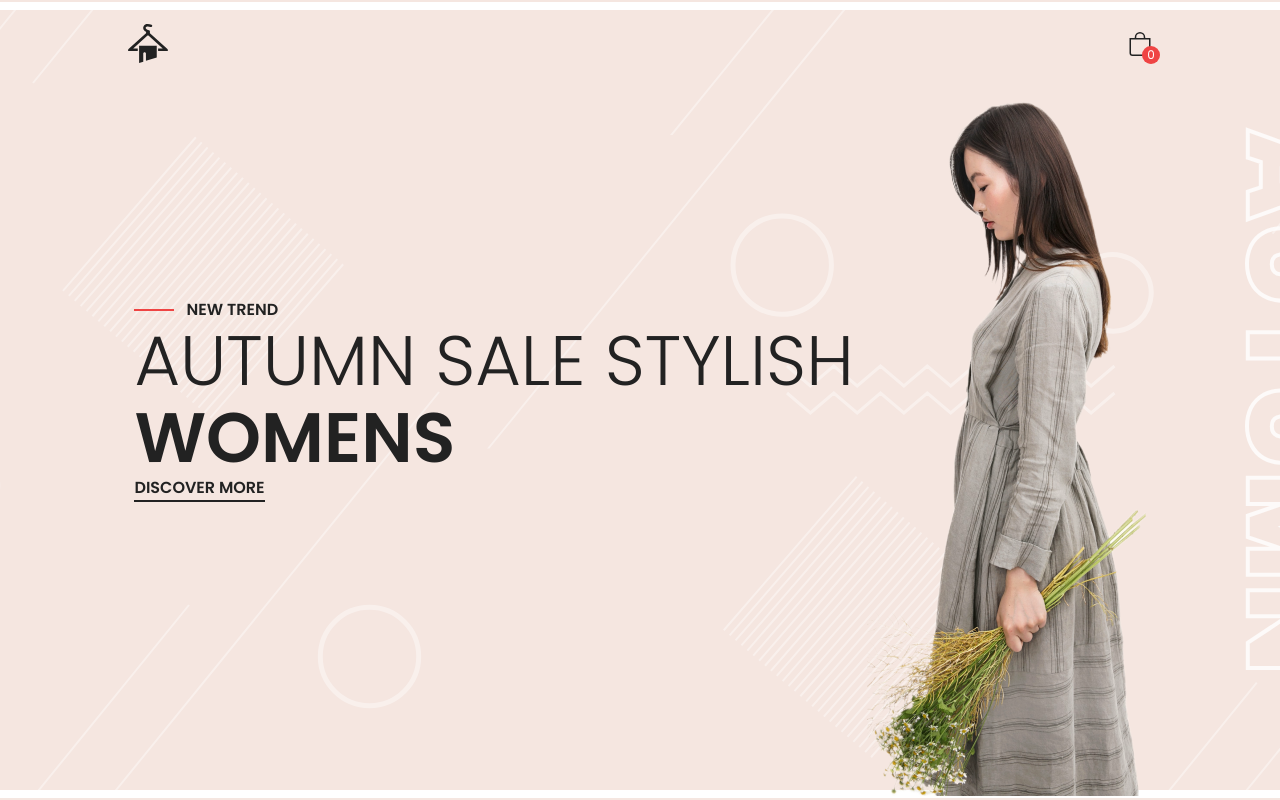
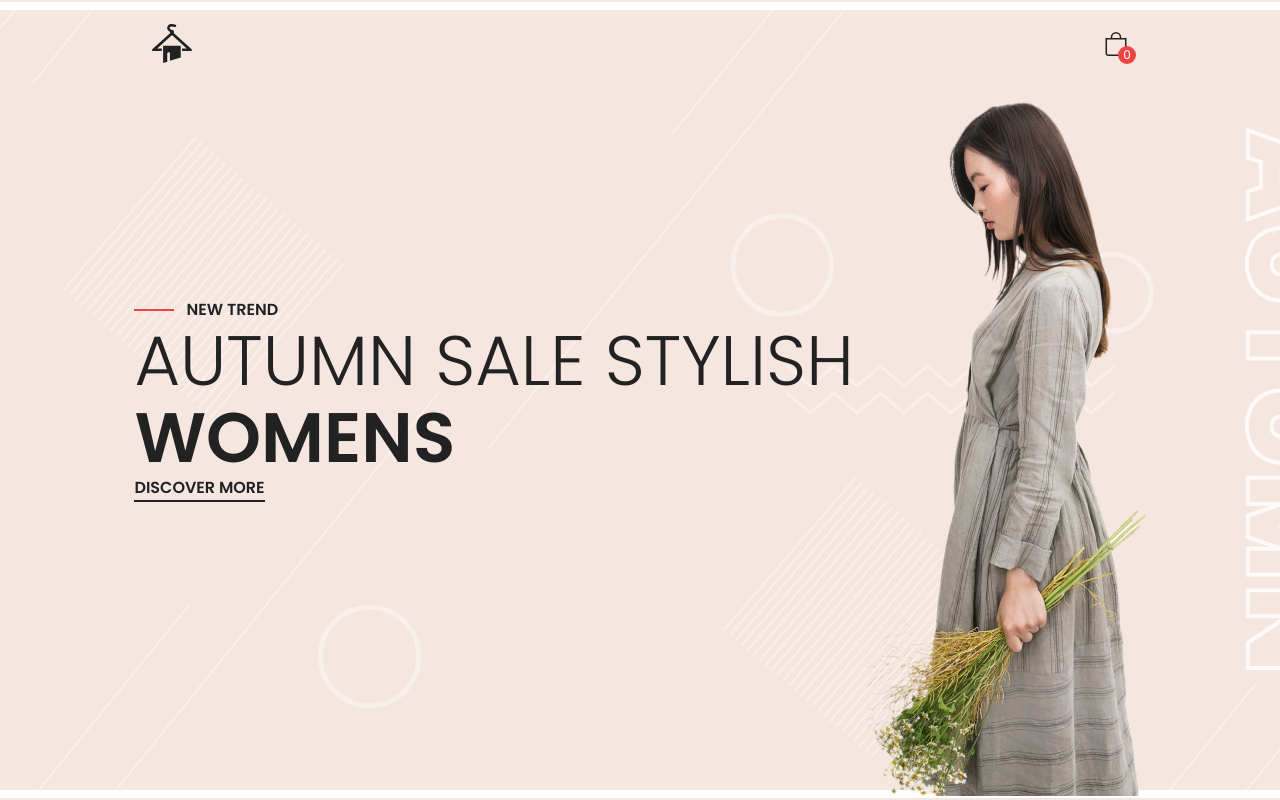
Before and after one commit to IgorGryp/ecommerce-store, a React (Create React App) app: page / in a window 1280 px wide. Shown: the top 800 px of the page. Built offline with nearby package versions, Linux system fonts and the light colour scheme; no server answers.

Commit message:
adjust padding for logo and cart in header

```diff
--- a/src/components/Header.js
+++ b/src/components/Header.js
@@ -39,7 +39,7 @@ const Header = () => {
         isActive ? 'bg-white py-4 shadow-md' : 'bg-none py-6'
       } fixed w-full z-10 transition-all`}
     >
-      <div className='container flex items-center justify-between h-full mx-auto'>
+      <div className='container flex items-center justify-between h-full mx-auto sm:pl-6'>
         {/* Logo Section */}
         <Link to={'/'}>
           <div>
@@ -49,12 +49,12 @@ const Header = () => {
         {/* Cart Icon Section */}
         <div
           onClick={() => setIsOpen(!isOpen)}
-          className='relative flex cursor-pointer'
+          className='relative flex cursor-pointer sm:pr-6'
         >
           {/* Shopping Bag Icon */}
           <BsBag className='text-2xl' />
           {/* Cart Item Count Badge */}
-          <div className='absolute bg-red-500 -right-2 -bottom-2 text-[12px] w-[18px] h-[18px] text-white rounded-full flex justify-center items-center'>
+          <div className='absolute bg-red-500 sm:right-4 -right-2 -bottom-2 text-[12px] w-[18px] h-[18px] text-white rounded-full flex justify-center items-center'>
             {itemAmount} {/* Displays the total number of items in the cart */}
           </div>
         </div>
```
